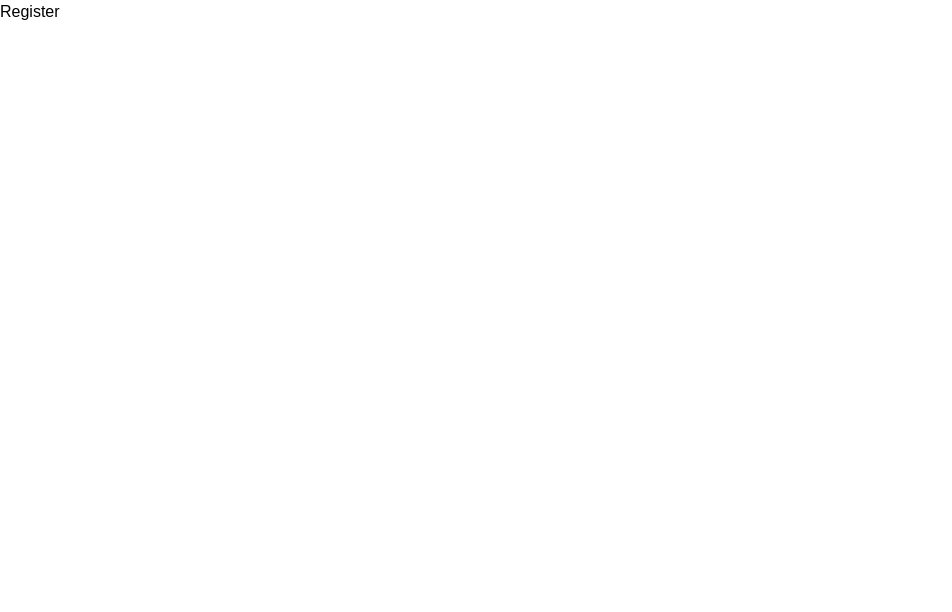
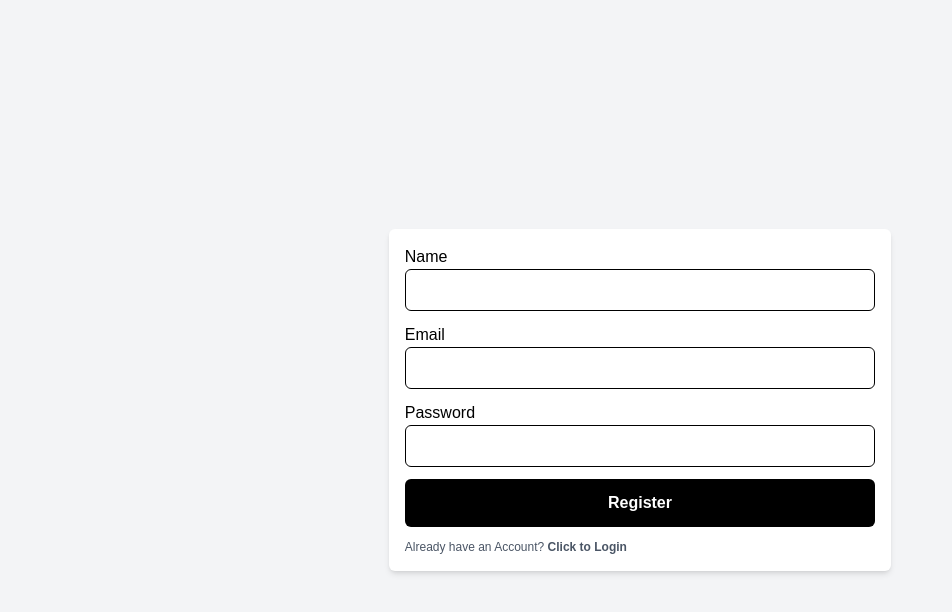
Before and after one commit to TONY-OCHIENG/Authentication, a React (Vite) app in the folder client/: page /register in a window 1280 px wide. Shown: the top 612 px of the page, without its empty margins (0-952 px from the left). Built offline with nearby package versions, Linux system fonts and the light colour scheme.

Commit message:
Handling login values

```diff
--- a/client/package.json
+++ b/client/package.json
@@ -11,6 +11,7 @@
   },
   "dependencies": {
     "@tailwindcss/vite": "^4.3.1",
+    "axios": "^1.17.0",
     "lucide-react": "^1.18.0",
     "react": "^19.2.6",
     "react-dom": "^19.2.6",
--- a/client/src/pages/Login.jsx
+++ b/client/src/pages/Login.jsx
@@ -1,16 +1,35 @@
-import React from 'react'
+import React, { useState } from 'react'
+import { Link } from 'react-router-dom'
 
 function Login() {
+    const [loginDetails,setLoginDetails] = useState({
+        email:'',
+        password:''
+    })
+    const handleLogin = (event) => {
+        event.preventDefault()
+
+    }
+    const handleValues = (event) => {
+        const { name, value } = event.target
+        setLoginDetails((prev) => ({
+          ...prev,
+          [name]:value
+        }))
+    }
+
+    console.log(loginDetails)
   return (
     <div className='bg-gray-100 px-3 w-full h-[100vh] flex justify-center items-center'>
         <div className='w-full md:w-[40%] shadow-md p-4 rounded-md bg-white '>
-            <form action="" className='w-full'>
+            <form action="" onSubmit={handleLogin} className='w-full'>
                 <label htmlFor="email">Email</label>
-                <input type="email" className='w-full p-2 rounded-md border mb-3' id='email' name='email'/>
+                <input  onChange={handleValues} type="email" className='w-full p-2 rounded-md border mb-3' id='email' name='email'/>
                 <label htmlFor="password">Password</label>
-                <input type="password" className='w-full p-2 rounded-md border mb-3' id='password' name='password'/>
+                <input  onChange={handleValues} type="password" className='w-full p-2 rounded-md border mb-3' id='password' name='password'/>
                 <button className='w-full py-3 font-lg font-bold cursor-pointer bg-black text-white
                 rounded-md'>Login</button>
+                <p className='text-gray-600 mt-3 text-xs'>Don't have an Account? <Link to={'/register'} className='font-extrabold'>Click to Register</Link></p>
             </form>
         </div>
     </div>
--- a/client/src/pages/Register.jsx
+++ b/client/src/pages/Register.jsx
@@ -1,8 +1,23 @@
 import React from 'react'
+import { Link } from 'react-router-dom'
 
 function Register() {
   return (
-    <div>Register</div>
+    <div className='bg-gray-100 px-3 w-full h-[100vh] flex justify-center items-center'>
+        <div className='w-full md:w-[40%] shadow-md p-4 rounded-md bg-white '>
+            <form action="" className='w-full'>
+                <label htmlFor="name">Name</label>
+                <input type="text" className='w-full p-2 rounded-md border mb-3' id='name' name='name'/>
+                <label htmlFor="email">Email</label>
+                <input type="email" className='w-full p-2 rounded-md border mb-3' id='email' name='email'/>
+                <label htmlFor="password">Password</label>
+                <input type="password" className='w-full p-2 rounded-md border mb-3' id='password' name='password'/>
+                <button className='w-full py-3 font-lg font-bold cursor-pointer bg-black text-white
+                rounded-md'>Register</button>
+                <p className='text-gray-600 mt-3 text-xs'>Already have an Account? <Link to={'/login'} className='font-extrabold'>Click to Login</Link></p>
+            </form>
+        </div>
+    </div>
   )
 }
 
```
Also changed, not shown: 1 other file (tests, documents, lock files or other folders).
